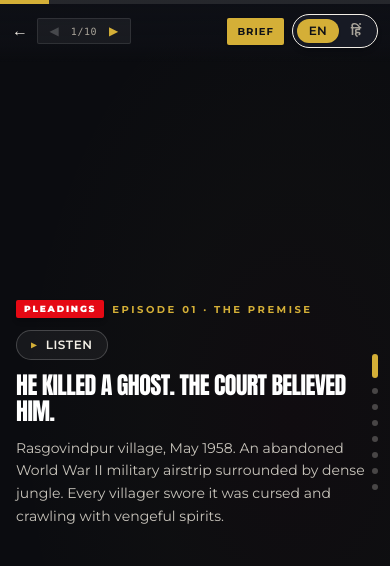
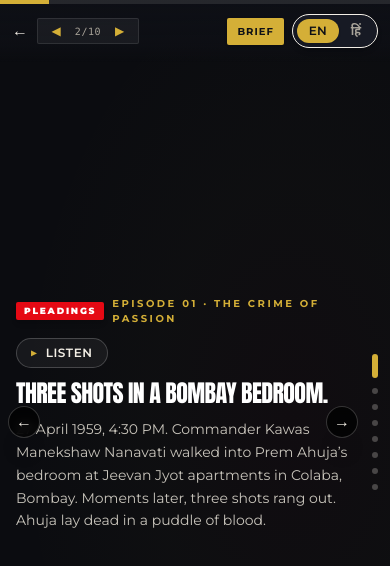
Before and after one commit to UtkarshArora09/Pleadings, a Next.js app: page /case/ghost-case in a window 390 px wide. Both pictures are taken after a click on the button "Next Case". Shown: the top 566 px of the page. Built offline with nearby package versions, Linux system fonts and the light colour scheme.

Commit message:
Enable seamless horizontal swipe navigation between cases on mobile and desktop

```diff
--- a/src/components/ReelPanel.tsx
+++ b/src/components/ReelPanel.tsx
@@ -60,7 +60,7 @@ export function ReelPanel({
   const isVisibleOnMobile = hasEvidence && isNewspaper && allowedMobileIndices.includes(panelIndex);
 
   return (
-    <div className="w-full h-full min-h-screen snap-start snap-always flex items-center justify-center px-4 sm:px-8 md:px-12 lg:px-16 bg-[#0B0C10] text-[#F3EFE6] relative overflow-y-auto overflow-x-hidden">
+    <div className="w-full h-full min-h-screen snap-start snap-always flex items-center justify-center px-4 sm:px-8 md:px-12 lg:px-16 bg-[#0B0C10] text-[#F3EFE6] relative overflow-visible">
       {/* Background cinematic vignette & subtle atmospheric glow */}
       <div
         className="absolute inset-0 pointer-events-none opacity-40"
--- a/src/components/ReelView.tsx
+++ b/src/components/ReelView.tsx
@@ -29,137 +29,77 @@ export function ReelView({ cases, initialCaseSlug }: ReelViewProps) {
     [cases]
   );
 
-  const [activeCaseIndex, setActiveCaseIndex] = useState<number>(() =>
-    getIndexFromSlug(initialCaseSlug)
-  );
+  const initialIndex = getIndexFromSlug(initialCaseSlug);
+  const [activeCaseIndex, setActiveCaseIndex] = useState<number>(initialIndex);
   const [activePanelIndex, setActivePanelIndex] = useState<number>(0);
 
-  const verticalScrollRef = useRef<HTMLDivElement>(null);
+  const horizontalScrollRef = useRef<HTMLDivElement>(null);
+  const verticalScrollRefs = useRef<(HTMLDivElement | null)[]>([]);
+  const isInitialPositioned = useRef<boolean>(false);
+  const touchStartRef = useRef<{ x: number; y: number; time: number } | null>(null);
 
-  // Sync if initialCaseSlug changes externally (e.g. initial load or direct navigation)
+  // Instant scroll to initial case on first mount (ZERO travelling animation)
   useEffect(() => {
-    const targetIndex = getIndexFromSlug(initialCaseSlug);
-    if (targetIndex !== activeCaseIndex) {
-      setActiveCaseIndex(targetIndex);
-      setActivePanelIndex(0);
-      if (verticalScrollRef.current) {
-        verticalScrollRef.current.scrollTo({ top: 0, behavior: 'instant' });
+    const el = horizontalScrollRef.current;
+    if (!el) return;
+
+    const setInitialPos = () => {
+      const width = el.clientWidth || window.innerWidth;
+      if (initialIndex > 0) {
+        el.scrollLeft = width * initialIndex;
       }
-    }
-  }, [initialCaseSlug, getIndexFromSlug, activeCaseIndex]);
-
-  // Support browser Back/Forward buttons without re-mounting
-  useEffect(() => {
-    const handlePopState = () => {
-      const pathSegments = window.location.pathname.split('/');
-      const slug = pathSegments[pathSegments.length - 1];
-      const targetIndex = cases.findIndex((c) => c.slug === slug);
-      if (targetIndex >= 0 && targetIndex !== activeCaseIndex) {
-        setActiveCaseIndex(targetIndex);
-        setActivePanelIndex(0);
-        if (verticalScrollRef.current) {
-          verticalScrollRef.current.scrollTo({ top: 0, behavior: 'instant' });
-        }
-      }
+      isInitialPositioned.current = true;
     };
 
-    window.addEventListener('popstate', handlePopState);
-    return () => window.removeEventListener('popstate', handlePopState);
-  }, [cases, activeCaseIndex]);
+    setInitialPos();
+    const raf = requestAnimationFrame(setInitialPos);
+    return () => cancelAnimationFrame(raf);
+  }, [initialIndex]);
 
-  // Navigate cleanly to another case instantly without triggering server re-renders or text flicker
-  const navigateToCase = useCallback(
-    (newIndex: number) => {
-      if (newIndex >= 0 && newIndex < cases.length && newIndex !== activeCaseIndex) {
-        setActiveCaseIndex(newIndex);
+  // Smooth scroll horizontally to a case
+  const scrollToCase = useCallback(
+    (index: number) => {
+      if (index < 0 || index >= cases.length) return;
+
+      setActiveCaseIndex(index);
       setActivePanelIndex(0);
-        if (verticalScrollRef.current) {
-          verticalScrollRef.current.scrollTo({ top: 0, behavior: 'instant' });
+
+      const targetCase = cases[index];
+      if (targetCase && typeof window !== 'undefined') {
+        window.history.replaceState(null, '', `/case/${targetCase.slug}`);
       }
-        if (typeof window !== 'undefined') {
-          window.history.replaceState(null, '', `/case/${cases[newIndex].slug}`);
+
+      const el = horizontalScrollRef.current;
+      if (el) {
+        const width = el.clientWidth || window.innerWidth;
+        el.scrollTo({
+          left: width * index,
+          behavior: 'smooth',
+        });
       }
+
+      // Reset vertical scroll of target case to top panel
+      const targetVertical = verticalScrollRefs.current[index];
+      if (targetVertical) {
+        targetVertical.scrollTo({ top: 0, behavior: 'instant' });
       }
     },
-    [cases, activeCaseIndex]
+    [cases]
   );
 
-  // Scroll to active panel vertically within current case
-  const scrollVerticalToPanel = useCallback((panelIndex: number) => {
-    if (verticalScrollRef.current) {
-      const targetHeight = verticalScrollRef.current.clientHeight;
-      verticalScrollRef.current.scrollTo({
+  // Smooth scroll vertically to a panel within a case
+  const scrollVerticalToPanel = useCallback((caseIndex: number, panelIndex: number) => {
+    const verticalContainer = verticalScrollRefs.current[caseIndex];
+    if (verticalContainer) {
+      const targetHeight = verticalContainer.clientHeight;
+      verticalContainer.scrollTo({
         top: targetHeight * panelIndex,
         behavior: 'smooth',
       });
     }
   }, []);
 
-  // Vertical scroll listener to update active panel dot & progress
-  const handleVerticalScroll = useCallback(() => {
-    if (verticalScrollRef.current) {
-      const scrollTop = verticalScrollRef.current.scrollTop;
-      const height = verticalScrollRef.current.clientHeight;
-      if (height === 0) return;
-      const newPanelIndex = Math.round(scrollTop / height);
-      if (newPanelIndex !== activePanelIndex && newPanelIndex >= 0) {
-        setActivePanelIndex(newPanelIndex);
-      }
-    }
-  }, [activePanelIndex]);
-
-  // Keyboard navigation
-  useEffect(() => {
-    const handleKeyDown = (e: KeyboardEvent) => {
-      if (e.target instanceof HTMLInputElement || e.target instanceof HTMLTextAreaElement) {
-        return;
-      }
-
-      if (e.key === 'ArrowRight') {
-        if (activeCaseIndex < cases.length - 1) {
-          navigateToCase(activeCaseIndex + 1);
-        }
-      } else if (e.key === 'ArrowLeft') {
-        if (activeCaseIndex > 0) {
-          navigateToCase(activeCaseIndex - 1);
-        }
-      } else if (e.key === 'ArrowDown') {
-        const currentCasePanels = cases[activeCaseIndex].panels.length;
-        if (activePanelIndex < currentCasePanels - 1) {
-          const nextPanel = activePanelIndex + 1;
-          setActivePanelIndex(nextPanel);
-          scrollVerticalToPanel(nextPanel);
-        }
-      } else if (e.key === 'ArrowUp') {
-        if (activePanelIndex > 0) {
-          const prevPanel = activePanelIndex - 1;
-          setActivePanelIndex(prevPanel);
-          scrollVerticalToPanel(prevPanel);
-        }
-      } else if (e.key === 'Escape') {
-        router.push('/');
-      }
-    };
-
-    window.addEventListener('keydown', handleKeyDown);
-    return () => window.removeEventListener('keydown', handleKeyDown);
-  }, [activeCaseIndex, activePanelIndex, cases, navigateToCase, router, scrollVerticalToPanel]);
-
-  const activeCase = cases[activeCaseIndex] || cases[0];
-  const totalPanels = activeCase.panels.length;
-  const nextCase = activeCaseIndex < cases.length - 1 ? cases[activeCaseIndex + 1] : null;
-
-  const handleAdvanceToNextPanel = () => {
-    if (activePanelIndex < totalPanels - 1) {
-      const nextP = activePanelIndex + 1;
-      setActivePanelIndex(nextP);
-      scrollVerticalToPanel(nextP);
-    }
-  };
-
-  // Touch swipe handling for mobile left/right case transitions
-  const touchStartRef = useRef<{ x: number; y: number; time: number } | null>(null);
-
+  // Touch swipe detection for mobile phones (Swipe Left -> Next Case, Swipe Right -> Prev Case)
   const handleTouchStart = (e: React.TouchEvent) => {
     if (e.touches.length === 1) {
       touchStartRef.current = {
@@ -171,35 +111,120 @@ export function ReelView({ cases, initialCaseSlug }: ReelViewProps) {
   };
 
   const handleTouchEnd = (e: React.TouchEvent) => {
-    if (!touchStartRef.current) return;
-    const touchEndX = e.changedTouches[0].clientX;
-    const touchEndY = e.changedTouches[0].clientY;
-    const diffX = touchEndX - touchStartRef.current.x;
-    const diffY = touchEndY - touchStartRef.current.y;
-    const elapsedTime = Date.now() - touchStartRef.current.time;
+    if (!touchStartRef.current || e.changedTouches.length === 0) return;
+    const touchEnd = e.changedTouches[0];
+    const deltaX = touchEnd.clientX - touchStartRef.current.x;
+    const deltaY = touchEnd.clientY - touchStartRef.current.y;
+    const duration = Date.now() - touchStartRef.current.time;
     touchStartRef.current = null;
 
-    // Detect intentional horizontal swipe (at least 40px and more horizontal than vertical)
-    if (Math.abs(diffX) > 40 && Math.abs(diffX) > Math.abs(diffY) * 1.1 && elapsedTime < 800) {
-      if (diffX < -40) {
-        // Swiped Left -> Next Case
+    // Trigger swipe if horizontal delta is significant (> 45px) and predominantly horizontal
+    if (Math.abs(deltaX) > 45 && Math.abs(deltaX) > Math.abs(deltaY) * 1.15 && duration < 650) {
+      if (deltaX < 0) {
+        // Swiped Left -> Move to Next Case
         if (activeCaseIndex < cases.length - 1) {
-          navigateToCase(activeCaseIndex + 1);
+          scrollToCase(activeCaseIndex + 1);
         }
-      } else if (diffX > 40) {
-        // Swiped Right -> Prev Case
+      } else {
+        // Swiped Right -> Move to Previous Case
         if (activeCaseIndex > 0) {
-          navigateToCase(activeCaseIndex - 1);
+          scrollToCase(activeCaseIndex - 1);
         }
       }
     }
   };
 
+  // Debounced horizontal scroll listener (Silent URL update without flicker)
+  const scrollTimeout = useRef<ReturnType<typeof setTimeout> | null>(null);
+  const handleHorizontalScroll = useCallback(() => {
+    if (scrollTimeout.current) clearTimeout(scrollTimeout.current);
+    scrollTimeout.current = setTimeout(() => {
+      if (horizontalScrollRef.current) {
+        const scrollLeft = horizontalScrollRef.current.scrollLeft;
+        const width = horizontalScrollRef.current.clientWidth || window.innerWidth;
+        if (width === 0) return;
+        const newIndex = Math.round(scrollLeft / width);
+        if (newIndex >= 0 && newIndex < cases.length && newIndex !== activeCaseIndex) {
+          setActiveCaseIndex(newIndex);
+          setActivePanelIndex(0);
+          if (typeof window !== 'undefined') {
+            window.history.replaceState(null, '', `/case/${cases[newIndex].slug}`);
+          }
+        }
+      }
+    }, 50);
+  }, [activeCaseIndex, cases]);
+
+  // Vertical scroll listener to update progress bar and dots
+  const handleVerticalScroll = useCallback(
+    (caseIndex: number) => {
+      const verticalContainer = verticalScrollRefs.current[caseIndex];
+      if (verticalContainer && caseIndex === activeCaseIndex) {
+        const scrollTop = verticalContainer.scrollTop;
+        const height = verticalContainer.clientHeight;
+        if (height === 0) return;
+        const newPanelIndex = Math.round(scrollTop / height);
+        if (newPanelIndex !== activePanelIndex && newPanelIndex >= 0) {
+          setActivePanelIndex(newPanelIndex);
+        }
+      }
+    },
+    [activeCaseIndex, activePanelIndex]
+  );
+
+  // Keyboard navigation support
+  useEffect(() => {
+    const handleKeyDown = (e: KeyboardEvent) => {
+      if (e.target instanceof HTMLInputElement || e.target instanceof HTMLTextAreaElement) {
+        return;
+      }
+
+      if (e.key === 'ArrowRight') {
+        if (activeCaseIndex < cases.length - 1) {
+          scrollToCase(activeCaseIndex + 1);
+        }
+      } else if (e.key === 'ArrowLeft') {
+        if (activeCaseIndex > 0) {
+          scrollToCase(activeCaseIndex - 1);
+        }
+      } else if (e.key === 'ArrowDown') {
+        const currentCasePanels = cases[activeCaseIndex].panels.length;
+        if (activePanelIndex < currentCasePanels - 1) {
+          const nextPanel = activePanelIndex + 1;
+          setActivePanelIndex(nextPanel);
+          scrollVerticalToPanel(activeCaseIndex, nextPanel);
+        }
+      } else if (e.key === 'ArrowUp') {
+        if (activePanelIndex > 0) {
+          const prevPanel = activePanelIndex - 1;
+          setActivePanelIndex(prevPanel);
+          scrollVerticalToPanel(activeCaseIndex, prevPanel);
+        }
+      } else if (e.key === 'Escape') {
+        router.push('/');
+      }
+    };
+
+    window.addEventListener('keydown', handleKeyDown);
+    return () => window.removeEventListener('keydown', handleKeyDown);
+  }, [activeCaseIndex, activePanelIndex, cases, router, scrollToCase, scrollVerticalToPanel]);
+
+  const activeCase = cases[activeCaseIndex] || cases[0];
+  const totalPanels = activeCase.panels.length;
+
+  const handleAdvanceToNextPanel = () => {
+    if (activePanelIndex < totalPanels - 1) {
+      const nextP = activePanelIndex + 1;
+      setActivePanelIndex(nextP);
+      scrollVerticalToPanel(activeCaseIndex, nextP);
+    }
+  };
+
   return (
     <div
+      className="relative w-screen h-screen bg-[#0E1016] overflow-hidden select-none touch-pan-y touch-pan-x"
       onTouchStart={handleTouchStart}
       onTouchEnd={handleTouchEnd}
-      className="relative w-screen h-screen bg-[#0E1016] overflow-hidden select-none"
     >
       {/* Top Reading Progress Bar */}
       <div className="fixed top-0 left-0 right-0 z-50 h-1 bg-white/10">
@@ -217,7 +242,7 @@ export function ReelView({ cases, initialCaseSlug }: ReelViewProps) {
             'linear-gradient(to bottom, rgba(14,16,22,0.96) 0%, rgba(14,16,22,0.7) 70%, transparent 100%)',
         }}
       >
-        {/* Left: Home link, Case genre badge & Case Switcher */}
+        {/* Left: Home link, Case genre badge & Case Switcher Controls */}
         <div className="flex items-center gap-2 sm:gap-4">
           <Link
             href="/"
@@ -232,19 +257,19 @@ export function ReelView({ cases, initialCaseSlug }: ReelViewProps) {
             {activeCase.tag[language]}
           </span>
 
-          {/* Mobile & Desktop Interactive Case Switcher Controls */}
+          {/* Interactive Case Switcher Controls */}
           <div className="flex items-center gap-1 bg-white/5 border border-white/10 px-2 py-0.5 rounded-xs">
             {activeCaseIndex > 0 ? (
               <button
-                onClick={() => navigateToCase(activeCaseIndex - 1)}
-                className="text-xs text-[#D4AF37] hover:text-white px-1 py-0.5 cursor-pointer"
-                title="Previous Case (Swipe Right)"
+                onClick={() => scrollToCase(activeCaseIndex - 1)}
+                className="text-xs text-[#D4AF37] hover:text-white px-1.5 py-0.5 cursor-pointer touch-manipulation"
+                title="Previous Case (Scroll/Swipe Right)"
                 aria-label="Previous Case"
               >
                 ◀
               </button>
             ) : (
-              <span className="text-xs text-white/20 px-1 py-0.5 select-none">◀</span>
+              <span className="text-xs text-white/20 px-1.5 py-0.5 select-none">◀</span>
             )}
 
             <span className="text-[10px] font-mono text-[#a9a49a] uppercase tracking-wider px-1">
@@ -253,20 +278,20 @@ export function ReelView({ cases, initialCaseSlug }: ReelViewProps) {
 
             {activeCaseIndex < cases.length - 1 ? (
               <button
-                onClick={() => navigateToCase(activeCaseIndex + 1)}
-                className="text-xs text-[#D4AF37] hover:text-white px-1 py-0.5 cursor-pointer"
-                title="Next Case (Swipe Left)"
+                onClick={() => scrollToCase(activeCaseIndex + 1)}
+                className="text-xs text-[#D4AF37] hover:text-white px-1.5 py-0.5 cursor-pointer touch-manipulation"
+                title="Next Case (Scroll/Swipe Left)"
                 aria-label="Next Case"
               >
                 ▶
               </button>
             ) : (
-              <span className="text-xs text-white/20 px-1 py-0.5 select-none">▶</span>
+              <span className="text-xs text-white/20 px-1.5 py-0.5 select-none">▶</span>
             )}
           </div>
         </div>
 
-        {/* Right: Actions (Brief, Language, Share) */}
+        {/* Right: Actions (Brief, Language) */}
         <div className="flex items-center gap-2 sm:gap-2.5">
           {/* Case Brief Modal Trigger */}
           <button
@@ -288,7 +313,7 @@ export function ReelView({ cases, initialCaseSlug }: ReelViewProps) {
             key={pIndex}
             onClick={() => {
               setActivePanelIndex(pIndex);
-              scrollVerticalToPanel(pIndex);
+              scrollVerticalToPanel(activeCaseIndex, pIndex);
             }}
             className={`rounded-full transition-all duration-300 cursor-pointer ${
               pIndex === activePanelIndex
@@ -300,11 +325,11 @@ export function ReelView({ cases, initialCaseSlug }: ReelViewProps) {
         ))}
       </div>
 
-      {/* Horizontal Desktop Case Navigation Arrows (Glitch-Free) */}
+      {/* Screen Side Case Navigation Arrows (Available on both mobile and desktop) */}
       {activeCaseIndex > 0 && (
         <button
-          onClick={() => navigateToCase(activeCaseIndex - 1)}
-          className="hidden md:flex fixed left-5 top-1/2 -translate-y-1/2 z-30 w-11 h-11 bg-black/70 hover:bg-[#D4AF37] hover:text-[#0E1016] text-[#F3EFE6] items-center justify-center transition-all cursor-pointer text-lg rounded-full border border-white/15 shadow-xl"
+          onClick={() => scrollToCase(activeCaseIndex - 1)}
+          className="fixed left-2 sm:left-5 top-1/2 -translate-y-1/2 z-40 w-8 h-8 sm:w-11 sm:h-11 bg-black/75 hover:bg-[#D4AF37] hover:text-[#0E1016] text-[#F3EFE6] flex items-center justify-center transition-all cursor-pointer text-base sm:text-lg rounded-full border border-white/20 shadow-2xl backdrop-blur-xs touch-manipulation"
           aria-label="Previous Case"
           title={`Previous Case: ${cases[activeCaseIndex - 1].title[language]} (←)`}
         >
@@ -314,8 +339,8 @@ export function ReelView({ cases, initialCaseSlug }: ReelViewProps) {
 
       {activeCaseIndex < cases.length - 1 && (
         <button
-          onClick={() => navigateToCase(activeCaseIndex + 1)}
-          className="hidden md:flex fixed right-14 top-1/2 -translate-y-1/2 z-30 w-11 h-11 bg-black/70 hover:bg-[#D4AF37] hover:text-[#0E1016] text-[#F3EFE6] items-center justify-center transition-all cursor-pointer text-lg rounded-full border border-white/15 shadow-xl"
+          onClick={() => scrollToCase(activeCaseIndex + 1)}
+          className="fixed right-8 sm:right-14 top-1/2 -translate-y-1/2 z-40 w-8 h-8 sm:w-11 sm:h-11 bg-black/75 hover:bg-[#D4AF37] hover:text-[#0E1016] text-[#F3EFE6] flex items-center justify-center transition-all cursor-pointer text-base sm:text-lg rounded-full border border-white/20 shadow-2xl backdrop-blur-xs touch-manipulation"
           aria-label="Next Case"
           title={`Next Case: ${cases[activeCaseIndex + 1].title[language]} (→)`}
         >
@@ -323,24 +348,36 @@ export function ReelView({ cases, initialCaseSlug }: ReelViewProps) {
         </button>
       )}
 
-      {/* Vertical Reel of Active Case */}
+      {/* 2D Reel: Native Horizontal Scroll across Cases, Native Vertical Scroll within Panels */}
       <div
-        ref={verticalScrollRef}
-        onScroll={handleVerticalScroll}
-        className="w-full h-full overflow-y-auto snap-y snap-mandatory scrollbar-none"
+        ref={horizontalScrollRef}
+        onScroll={handleHorizontalScroll}
+        className="w-full h-full flex overflow-x-auto snap-x snap-mandatory scrollbar-none touch-pan-x touch-pan-y"
+        style={{ scrollBehavior: 'smooth', WebkitOverflowScrolling: 'touch' }}
+      >
+        {cases.map((caseItem, cIndex) => (
+          <div
+            key={caseItem.slug}
+            ref={(el) => {
+              verticalScrollRefs.current[cIndex] = el;
+            }}
+            onScroll={() => handleVerticalScroll(cIndex)}
+            className="w-screen h-screen flex-shrink-0 snap-start overflow-y-auto snap-y snap-mandatory scrollbar-none"
             style={{ scrollBehavior: 'smooth' }}
           >
-        {activeCase.panels.map((panel, pIndex) => (
+            {caseItem.panels.map((panel, pIndex) => (
               <ReelPanel
-            key={`${activeCase.slug}-${panel.id}`}
+                key={`${caseItem.slug}-${panel.id}`}
                 panel={panel}
                 panelIndex={pIndex}
-            totalPanels={totalPanels}
-            caseData={activeCase}
+                totalPanels={caseItem.panels.length}
+                caseData={caseItem}
                 onAdvancePanel={handleAdvanceToNextPanel}
-            onNextCase={nextCase ? () => navigateToCase(activeCaseIndex + 1) : undefined}
-            nextCaseTitle={nextCase ? nextCase.title[language] : undefined}
+                onNextCase={cIndex < cases.length - 1 ? () => scrollToCase(cIndex + 1) : undefined}
+                nextCaseTitle={cIndex < cases.length - 1 ? cases[cIndex + 1].title[language] : undefined}
               />
+            ))}
+          </div>
         ))}
       </div>
 
```
Lines whose indentation alone changed are shown as unchanged.
